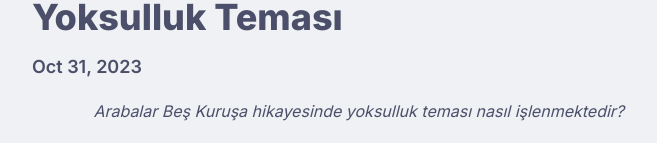
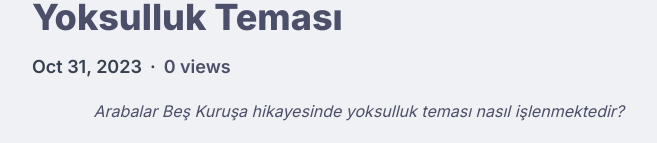
Before and after one commit to mkutay/catter, a Next.js app: page /posts/arabalar-bes-kurusa-yoksulluk in a window 1280 px wide. Shown: the part 164-307 px from the top of the page, without its empty margins (312-969 px from the left). Built offline with nearby package versions, Linux system fonts and the light colour scheme; no server answers; the database is empty.

Commit message:
views counter

```diff
--- a/app/lib/dataBaseActions.ts
+++ b/app/lib/dataBaseActions.ts
@@ -5,13 +5,23 @@ import { type Session } from 'next-auth';
 import { sql } from '@/app/lib/postgres';
 import { revalidatePath, unstable_noStore as noStore } from 'next/cache';
 
-export async function increment(slug: string) {
+export async function incrementViews(slug: string) {
   noStore();
   await sql`
     INSERT INTO views (slug, count)
     VALUES (${slug}, 1)
     ON CONFLICT (slug)
     DO UPDATE SET count = views.count + 1
+  `;
+}
+
+export async function incrementLikes(slug: string) {
+  noStore();
+  await sql`
+    INSERT INTO likes (slug, count)
+    VALUES (${slug}, 1)
+    ON CONFLICT (slug)
+    DO UPDATE SET count = likes.count + 1
   `;
 }
 
--- a/app/lib/dataBaseQueries.tsx
+++ b/app/lib/dataBaseQueries.tsx
@@ -35,6 +35,20 @@ export async function getViewsCount(): Promise<
   `;
 }
 
+export async function getLikesCount(): Promise<
+  { slug: string; count: number }[]
+> {
+  if (!process.env.POSTGRES_URL) {
+    return [];
+  }
+
+  noStore();
+  return sql`
+    SELECT slug, count
+    FROM likes
+  `;
+}
+
 export async function getGuestbookEntries() {
   if (!process.env.POSTGRES_URL) {
     return [];
--- a/app/posts/[slug]/page.tsx
+++ b/app/posts/[slug]/page.tsx
@@ -5,6 +5,11 @@ import fs from 'fs';
 import matter from 'gray-matter';
 import { parseISO, format } from 'date-fns';
 import remarkGfm from 'remark-gfm';
+import { getViewsCount, getLikesCount } from '@/app/lib/dataBaseQueries';
+import { incrementViews, incrementLikes } from '@/app/lib/dataBaseActions';
+import { Suspense } from 'react';
+import ViewCounter from '@/app/ui/viewCounter';
+import LikeButton from '@/app/ui/likeButton';
 
 const options = {
   mdxOptions: {
@@ -32,17 +37,29 @@ export function generateMetadata({ params }: { params: { slug: string } }) {
 export default function Page({ params }: { params: { slug: string } } ) {
   const props = getPost(params);
 
-  const formattedDate = format(props.meta.date, 'PP')
+  const formattedDate = format(props.meta.date, 'PP');
+
+  incrementViews(props.slug);
 
   return (
-    <div className="max-w-prose mx-auto my-0 py-8 sm:px-8 px-4 prose">
+    <section className="max-w-prose mx-auto my-0 py-8 sm:px-8 px-4 prose">
       <header>
         <h1 className="mb-4">
           {props.meta.title}
         </h1>
-        <p className="my-4 text-lg font-semibold">
-          {formattedDate}
-        </p>
+        <div className="text-lg font-semibold flex items-center">
+          <div>
+            {formattedDate}
+          </div>
+          <div className="px-2">
+            ·
+          </div>
+          <div>
+            <Suspense>
+              <Views slug={props.slug}/>
+            </Suspense>
+          </div>
+        </div>
         <p className="my-4 italic text-right">
           {props.meta.description}
         </p>
@@ -50,8 +67,23 @@ export default function Page({ params }: { params: { slug: string } } ) {
       <main className="prose">
         <MDXRemote source={props.content} options={options}/>
       </main>
-    </div>
+      {/* <Suspense>
+        <Likes slug={props.slug}/>
+      </Suspense> */}
+    </section>
   );
+}
+
+async function Views({ slug }: { slug: string }) {
+  let views = await getViewsCount();
+
+  return <ViewCounter allViews={views} slug={slug}/>;
+}
+
+async function Likes({ slug }: { slug: string }) {
+  let likes = await getLikesCount();
+
+  return <LikeButton allLikes={likes} slug={slug}/>;
 }
 
 export async function generateStaticParams() {
--- /dev/null
+++ b/app/ui/likeButton.tsx
@@ -0,0 +1,44 @@
+'use client';
+
+import { incrementLikes } from '@/app/lib/dataBaseActions';
+import { useState } from 'react';
+
+export default function LikeButton({
+  slug,
+  allLikes,
+}: {
+  slug: string;
+  allLikes: {
+    slug: string;
+    count: number;
+  }[];
+  trackLike?: boolean;
+}) {
+  const likesForSlug = allLikes && allLikes.find((view) => view.slug === slug);
+  const number = likesForSlug?.count || 0;
+
+  const [likes, setLikes] = useState(0);
+
+  async function likeChange() {
+    await incrementLikes(slug);
+    if (likes == 0) {
+      setLikes(number + 1);
+    } else {
+      setLikes(likes + 1);
+    }
+  }
+
+  return (
+    <div>
+      <button
+        className="w-full items-center justify-center border border-[#bcc0cc] dark:border-[#45475a] bg-[#e6e9ef] dark:bg-[#181825] rounded-md p-4 not-prose inline-flex text-[#4c4f69] dark:text-[#cdd6f4] mb-6"
+        onClick={() => likeChange()}
+      >
+        <img alt="GitHub logo" src="/github-logo.svg" width="20" height="20"/>
+        <div className="ml-4 text-[#4c4f69] dark:text-[#cdd6f4]">
+          {likes || number} likes
+        </div>
+      </button>
+    </div>
+  );
+}
--- /dev/null
+++ b/app/ui/viewCounter.tsx
@@ -0,0 +1,20 @@
+export default function ViewCounter({
+  slug,
+  allViews,
+}: {
+  slug: string;
+  allViews: {
+    slug: string;
+    count: number;
+  }[];
+  trackView?: boolean;
+}) {
+  const viewsForSlug = allViews && allViews.find((view) => view.slug === slug);
+  const number = new Number(viewsForSlug?.count || 0);
+
+  return (
+    <div className="text-[#4c4f69] dark:text-[#cdd6f4]">
+      {`${number.toLocaleString()} views`}
+    </div>
+  );
+}
```
